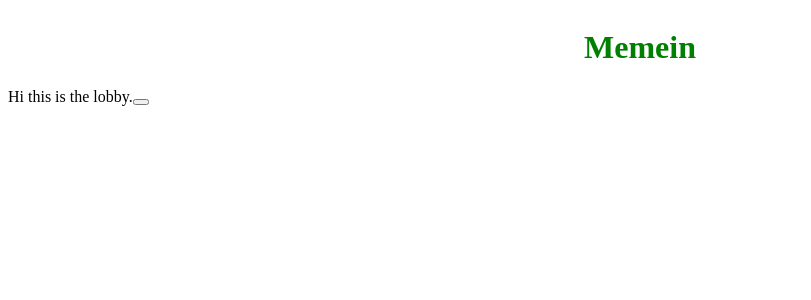
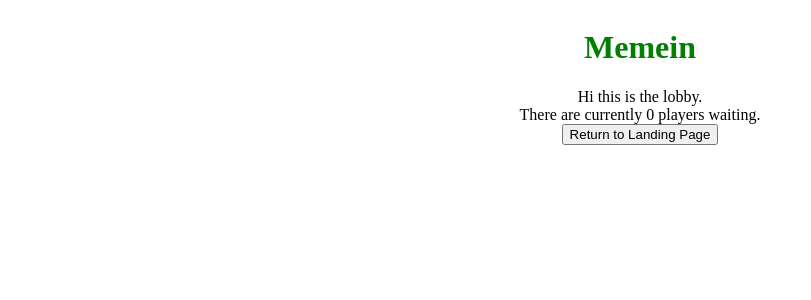
Before and after one commit to haydenbetts/Memein, a React app: page / in a window 1280 px wide. Both pictures are taken after a click on the button "Random Game". Shown: the top 300 px of the page, without its empty margins (0-811 px from the left). Built offline with nearby package versions, Linux system fonts and the light colour scheme; the HTML template or start-up script is replaced by a standard one.

Commit message:
scaffolded lobby

```diff
--- a/react-client/src/components/Lobby.jsx
+++ b/react-client/src/components/Lobby.jsx
@@ -1,9 +1,12 @@
 import React from 'react';
+import styles from '../styles/lobby.css'
 
 const Lobby = (props) => (
-  <div>
-    Hi this is the lobby.
-    <button onClick={() => props.changeView('landing')}></button>
+  <div className={styles.wrapper}>
+    <div>Hi this is the lobby.</div>
+    <div>There are currently {props.players.length} players waiting. </div>
+
+    <button onClick={() => props.changeView('landing')}>Return to Landing Page</button>
   </div>
 )
 
--- a/react-client/src/index.jsx
+++ b/react-client/src/index.jsx
@@ -9,7 +9,8 @@ class App extends React.Component {
   constructor(props) {
     super(props);
     this.state = {
-      view: 'landing'
+      view: 'landing',
+      players: []
     }
     this.changeView = this.changeView.bind(this);
   }
@@ -31,7 +32,7 @@ class App extends React.Component {
     if (view === 'landing') {
       return <Landing changeView={this.changeView} />
     } else if (view === 'lobby') {
-      return <Lobby changeView={this.changeView} />
+      return <Lobby changeView={this.changeView} players={this.state.players} />
     } else {
       return <div></div>
     }
--- a/react-client/src/styles/lobby.css
+++ b/react-client/src/styles/lobby.css
@@ -0,0 +1,6 @@
+.wrapper {
+  display: flex;
+  justify-content: center;
+  flex-direction: column;
+  align-items: center;
+}
```
